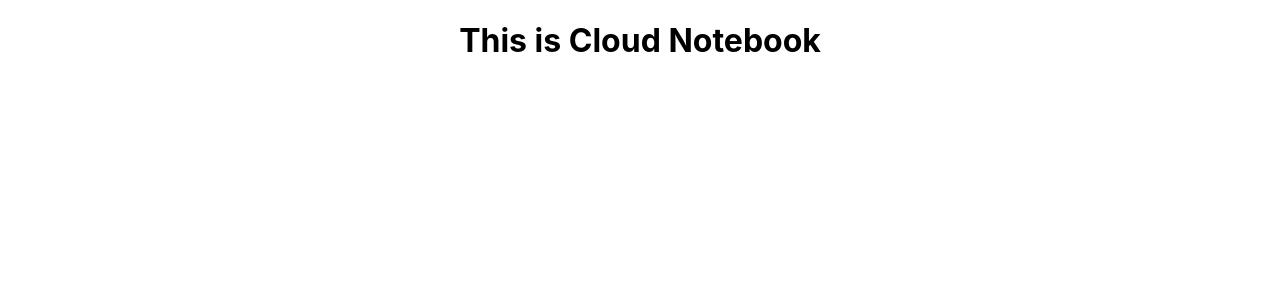
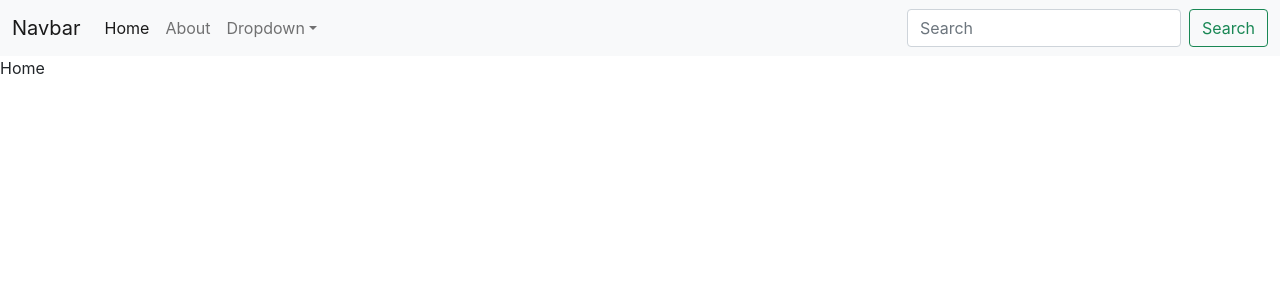
Before and after one commit to TheHimanshuDixit/Cloud-NoteBook, a React (Create React App) app in the folder frontend/: page / in a window 1280 px wide. Shown: the top 300 px of the page. Built offline with nearby package versions, Linux system fonts and the light colour scheme.

Commit message:
components setup

```diff
--- a/frontend/public/index.html
+++ b/frontend/public/index.html
@@ -24,7 +24,12 @@
       work correctly both with client-side routing and a non-root public URL.
       Learn how to configure a non-root public URL by running `npm run build`.
     -->
-    <title>React App</title>
+
+    <!-- Bootstrap CSS -->
+    <link href="https://cdn.jsdelivr.net/npm/bootstrap@5.0.2/dist/css/bootstrap.min.css" rel="stylesheet" integrity="sha384-EVSTQN3/azprG1Anm3QDgpJLIm9Nao0Yz1ztcQTwFspd3yD65VohhpuuCOmLASjC" crossorigin="anonymous">
+
+
+    <title>C-NoteBook : Your Notes Secured in Cloud</title>
   </head>
   <body>
     <noscript>You need to enable JavaScript to run this app.</noscript>
@@ -39,5 +44,9 @@
       To begin the development, run `npm start` or `yarn start`.
       To create a production bundle, use `npm run build` or `yarn build`.
     -->
+
+    <!-- Option 1: Bootstrap Bundle with Popper -->
+    <script src="https://cdn.jsdelivr.net/npm/bootstrap@5.0.2/dist/js/bootstrap.bundle.min.js" integrity="sha384-MrcW6ZMFYlzcLA8Nl+NtUVF0sA7MsXsP1UyJoMp4YLEuNSfAP+JcXn/tWtIaxVXM" crossorigin="anonymous"></script>
+
   </body>
 </html>
--- a/frontend/src/App.js
+++ b/frontend/src/App.js
@@ -1,10 +1,24 @@
 import './App.css';
+import {
+  BrowserRouter,
+  Route,
+  Routes,
+} from "react-router-dom";
+import Navbar from './components/Navbar';
+import Home from './components/Home';
+import About from './components/About';
 
 function App() {
   return (
-    <div className="App">
-      <h1>This is Cloud Notebook</h1>
-    </div>
+    <>
+      <BrowserRouter>
+        <Navbar />
+        <Routes>
+          <Route exact path="/" element={<Home />} />
+          <Route exact path="/about" element={<About />} />
+        </Routes>
+      </BrowserRouter>
+    </>
   );
 }
 
--- /dev/null
+++ b/frontend/src/components/About.js
@@ -0,0 +1,9 @@
+import React from 'react'
+
+const About = () => {
+  return (
+    <div>About</div>
+  )
+}
+
+export default About
--- /dev/null
+++ b/frontend/src/components/Home.js
@@ -0,0 +1,9 @@
+import React from 'react'
+
+const Home = () => {
+  return (
+    <div>Home</div>
+  )
+}
+
+export default Home
--- /dev/null
+++ b/frontend/src/components/Navbar.js
@@ -0,0 +1,44 @@
+import React from 'react'
+import {
+  Link
+} from "react-router-dom";
+
+const Navbar = () => {
+  return (
+    <nav class="navbar navbar-expand-lg navbar-light bg-light">
+      <div class="container-fluid">
+        <Link class="navbar-brand" to="/">Navbar</Link>
+        <button class="navbar-toggler" type="button" data-bs-toggle="collapse" data-bs-target="#navbarSupportedContent" aria-controls="navbarSupportedContent" aria-expanded="false" aria-label="Toggle navigation">
+          <span class="navbar-toggler-icon"></span>
+        </button>
+        <div class="collapse navbar-collapse" id="navbarSupportedContent">
+          <ul class="navbar-nav me-auto mb-2 mb-lg-0">
+            <li class="nav-item">
+              <Link class="nav-link active" aria-current="page" to="/">Home</Link>
+            </li>
+            <li class="nav-item">
+              <Link class="nav-link" to="/about">About</Link>
+            </li>
+            <li class="nav-item dropdown">
+              <Link class="nav-link dropdown-toggle" to="#" id="navbarDropdown" role="button" data-bs-toggle="dropdown" aria-expanded="false">
+                Dropdown
+              </Link>
+              <ul class="dropdown-menu" aria-labelledby="navbarDropdown">
+                <li><Link class="dropdown-item" to="#">Action</Link></li>
+                <li><Link class="dropdown-item" to="#">Another action</Link></li>
+                <li><hr class="dropdown-divider" /></li>
+                <li><Link class="dropdown-item" to="#">Something else here</Link></li>
+              </ul>
+            </li>
+          </ul>
+          <form class="d-flex">
+            <input class="form-control me-2" type="search" placeholder="Search" aria-label="Search" />
+            <button class="btn btn-outline-success" type="submit">Search</button>
+          </form>
+        </div>
+      </div>
+    </nav>
+  )
+}
+
+export default Navbar
```
